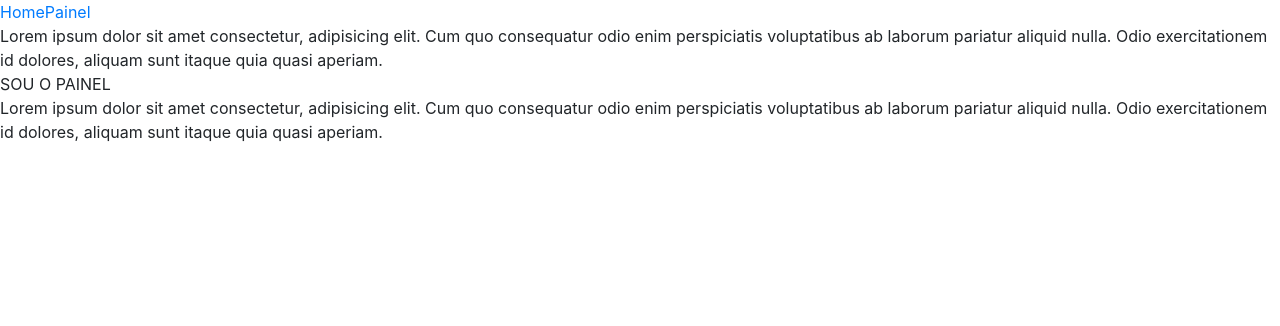
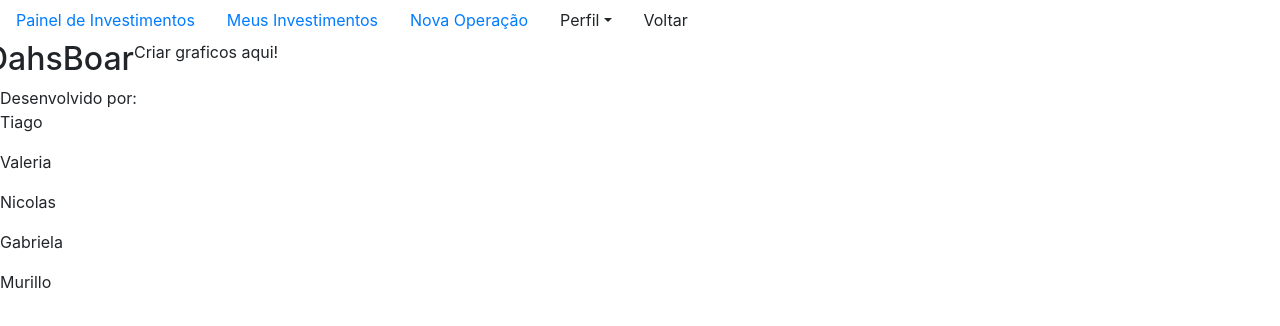
Before and after one commit to murillotlopes/pi6-front, a React (Vite) app: page /painel in a window 1280 px wide. Shown: the top 326 px of the page. Built offline with nearby package versions, Linux system fonts and the light colour scheme.

Commit message:
inclusão do PageBase

```diff
--- a/src/pages/Dashboard/dashboard.tsx
+++ b/src/pages/Dashboard/dashboard.tsx
@@ -1,23 +1,12 @@
-import { Link } from "react-router-dom"
+import { PageBase } from "../../components/pageBase/pageBase"
 
 export const Dashboard = () => {
   return (
     <>
-      <header>
-        <nav>
-          <Link to={'/'}>
-            Home
-          </Link>
-          <Link to={'/painel'}>
-            Painel
-          </Link>
-        </nav>
-      </header>
-      <div>Lorem ipsum dolor sit amet consectetur, adipisicing elit. Cum quo consequatur odio enim perspiciatis voluptatibus ab laborum pariatur aliquid nulla. Odio exercitationem id dolores, aliquam sunt itaque quia quasi aperiam.</div>
-      <div>
-        SOU O PAINEL
-      </div>
-      <div>Lorem ipsum dolor sit amet consectetur, adipisicing elit. Cum quo consequatur odio enim perspiciatis voluptatibus ab laborum pariatur aliquid nulla. Odio exercitationem id dolores, aliquam sunt itaque quia quasi aperiam.</div>
+      <PageBase>
+        <h2>DahsBoar</h2>
+        <p>Criar graficos aqui!</p>
+      </PageBase>
     </>
   )
 }
```
